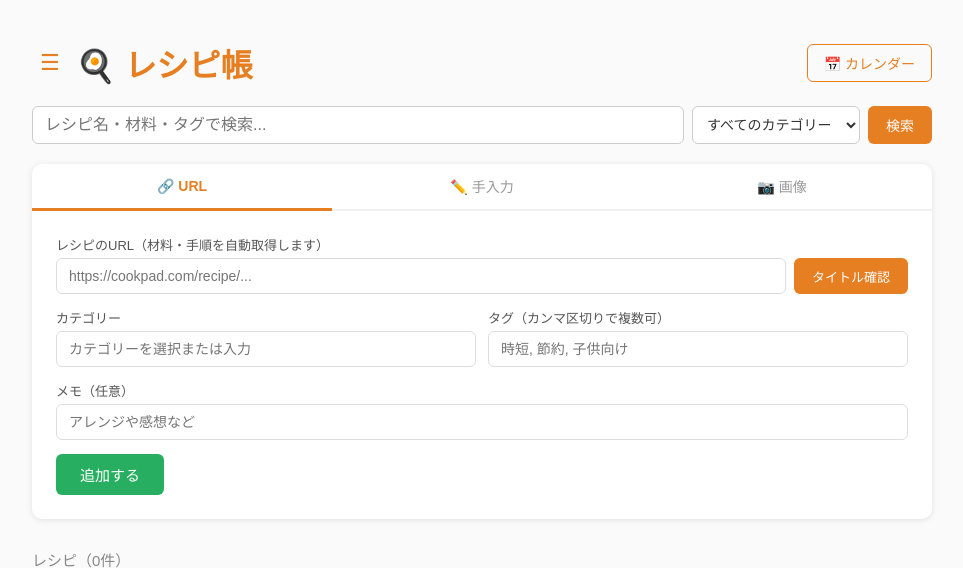
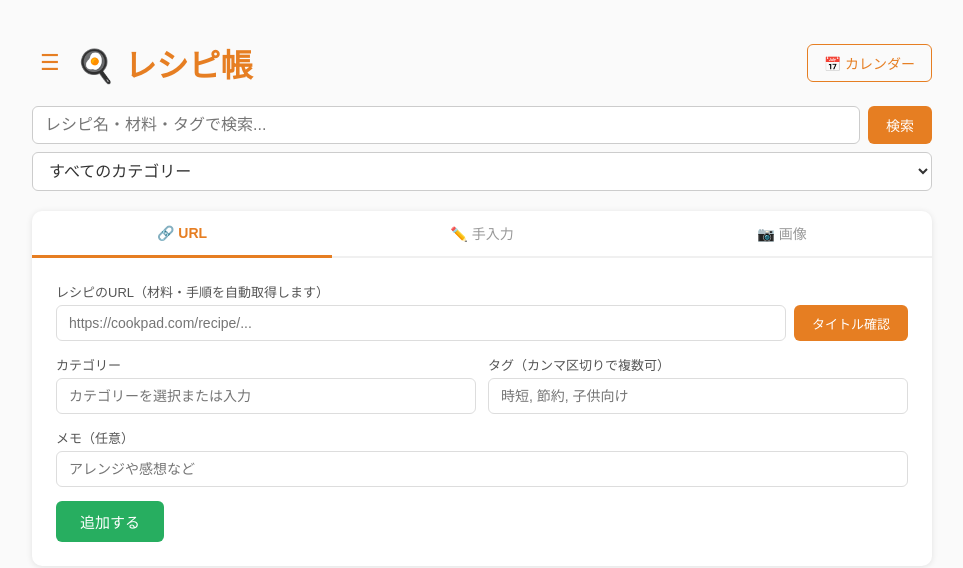
Before and after one commit to mamizonoria/recipe-app, a Flask app: page / in a window 1280 px wide. Shown: the top 568 px of the page, without its empty margins (158-1121 px from the left). Run offline with Flask 2, Linux system fonts and the light colour scheme; the visitor is signed in with stand-in values (Sample User, id 1); data that the repository does not hold is empty; some libraries are stand-ins or nearby versions.

Commit message:
Split search and category filter into separate rows

```diff
--- a/templates/index.html
+++ b/templates/index.html
@@ -15,11 +15,12 @@
         h1 { color: #e67e22; margin-bottom: 20px; }
 
         /* 検索・絞り込み */
-        .search-bar { display: flex; gap: 8px; margin-bottom: 20px; flex-wrap: wrap; align-items: center; }
-        .search-bar input[type=text] { flex: 1; min-width: 160px; padding: 9px 12px; font-size: 16px; border: 1px solid #ccc; border-radius: 6px; }
-        .search-bar select { padding: 9px 10px; font-size: 14px; border: 1px solid #ccc; border-radius: 6px; background: white; color: #333; min-width: 140px; }
-        .search-bar button { padding: 9px 18px; background: #e67e22; color: white; border: none; border-radius: 6px; cursor: pointer; font-size: 14px; white-space: nowrap; }
-        .search-bar .clear-btn { font-size: 13px; color: #aaa; text-decoration: none; padding: 6px 4px; white-space: nowrap; }
+        .search-row { display: flex; gap: 8px; margin-bottom: 8px; align-items: center; }
+        .search-row input[type=text] { flex: 1; padding: 9px 12px; font-size: 16px; border: 1px solid #ccc; border-radius: 6px; }
+        .search-row button { padding: 9px 18px; background: #e67e22; color: white; border: none; border-radius: 6px; cursor: pointer; font-size: 14px; white-space: nowrap; }
+        .filter-row { display: flex; gap: 8px; margin-bottom: 20px; align-items: center; }
+        .filter-row select { flex: 1; padding: 9px 12px; font-size: 16px; border: 1px solid #ccc; border-radius: 6px; background: white; color: #333; }
+        .clear-btn { font-size: 13px; color: #aaa; text-decoration: none; padding: 6px 4px; white-space: nowrap; }
 
         .cat-list { display: flex; gap: 8px; flex-wrap: wrap; margin: 14px 0; }
         .cat-item { display: flex; align-items: center; gap: 4px; background: #fff3e0; border-radius: 6px; padding: 4px 10px; }
@@ -189,18 +190,22 @@
     </div>
 
     <!-- 検索・カテゴリー絞り込み -->
-    <form class="search-bar" method="get" id="search-form">
+    <form method="get" id="search-form">
+        <div class="search-row">
             <input type="text" name="q" placeholder="レシピ名・材料・タグで検索..." value="{{ keyword }}">
+            <button type="submit">検索</button>
+            {% if keyword or category or tag %}
+            <a href="/" class="clear-btn">✕ クリア</a>
+            {% endif %}
+        </div>
+        <div class="filter-row">
             <select name="cat" onchange="this.form.submit()">
                 <option value="">すべてのカテゴリー</option>
                 {% for cat in categories %}
                 <option value="{{ cat }}" {{ 'selected' if category == cat }}>{{ cat }}</option>
                 {% endfor %}
             </select>
-        <button type="submit">検索</button>
-        {% if keyword or category or tag %}
-        <a href="/" class="clear-btn">✕ クリア</a>
-        {% endif %}
+        </div>
     </form>
 
     {% if tag %}
```
Lines whose indentation alone changed are shown as unchanged.
